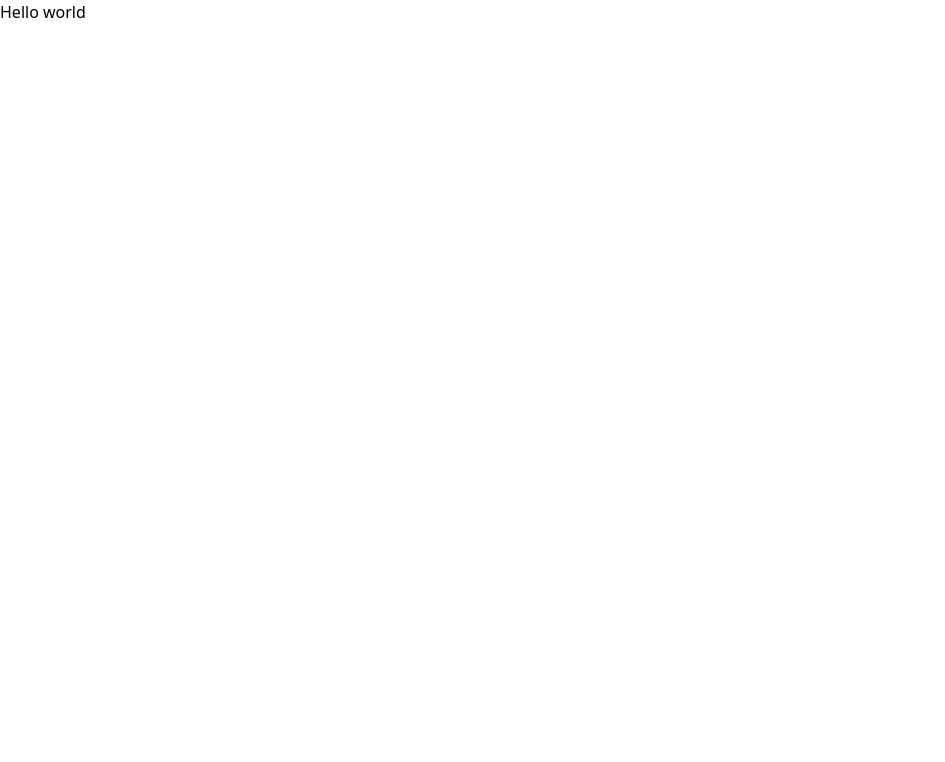
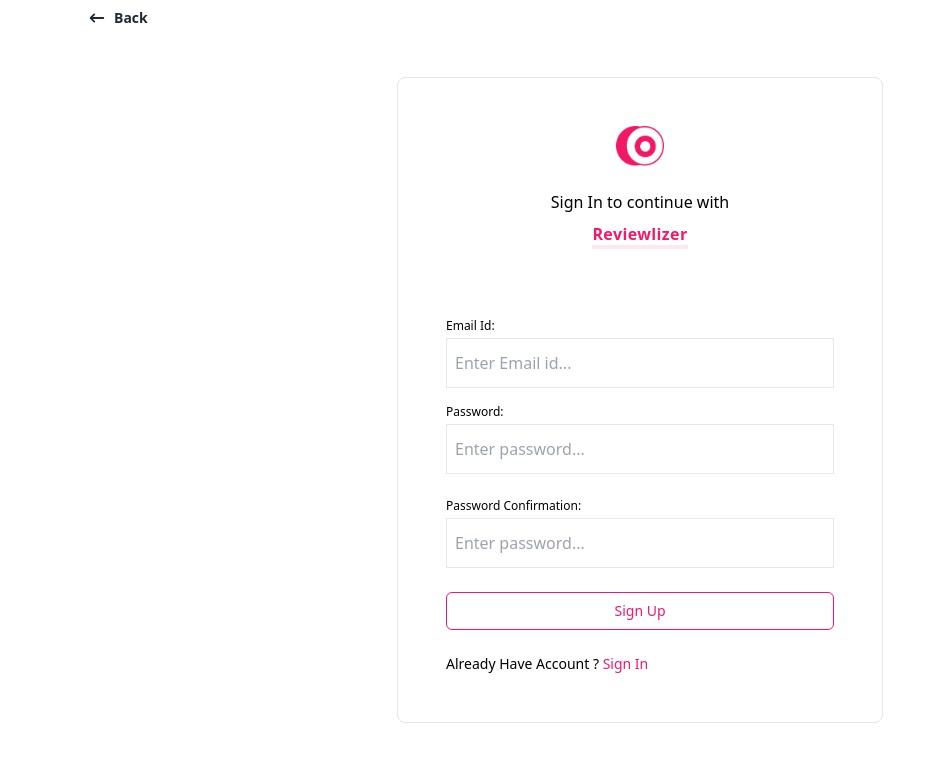
Before and after one commit to tapan2930/reviewlizer, a Next.js app in the folder frontend/: page /account/signup in a window 1280 px wide. Shown: the top 762 px of the page, without its empty margins (0-945 px from the left). Built offline with nearby package versions, Linux system fonts and the light colour scheme.

Commit message:
added sigup and validation of form

```diff
--- a/frontend/package.json
+++ b/frontend/package.json
@@ -11,6 +11,7 @@
     "@nivo/core": "^0.67.0",
     "@nivo/pie": "^0.67.0",
     "autoprefixer": "^10.2.4",
+    "formik": "^2.2.6",
     "install": "^0.13.0",
     "next": "10.0.6",
     "nivo": "^0.31.0",
@@ -21,6 +22,7 @@
     "react-dom": "17.0.1",
     "react-icons": "^4.1.0",
     "tailwindcss": "^2.0.2",
+    "yup": "^0.32.9",
     "zustand": "^3.3.1"
   },
   "devDependencies": {
--- a/frontend/pages/account/signin.tsx
+++ b/frontend/pages/account/signin.tsx
@@ -1,45 +1,109 @@
-import React from "react"
-import {HiArrowNarrowLeft} from "react-icons/hi"
-import MyButton from "../../src/components/Button"
+import React from "react";
+import { Formik, validateYupSchema } from "formik";
+import * as Yup from "yup";
+import { HiArrowNarrowLeft } from "react-icons/hi";
+import MyButton from "../../src/components/Button";
+import Router from "next/router"
 
 
-const SignIn:React.FC = ():React.ReactElement=>{
+const validationYupSchema = Yup.object({
+  password: Yup.string()
+    .min(6, "Must be 6 characters or more")
+    .required("Required"),
+  email: Yup.string().email("Invalid email address").required("Required"),
+});
+
+const SignIn: React.FC = (): React.ReactElement => {
   return (
     <div className="container h-screen overflow-y-hidden">
       <div className="inline-flex fixed top-0   cursor-pointer items-center font-semibold text-sm p-2 text-gray-800">
-                <span className="mr-2 text-lg"><HiArrowNarrowLeft /></span>
+        <span className="mr-2 text-lg">
+          <HiArrowNarrowLeft />
+        </span>
         <span>Back</span>
       </div>
       <div className="flex justify-center sm:items-center h-full">
-            <div style={{"maxWidth":"486px", "width":"486px"}} className="px-3 py-12 md:px-12 flex flex-col md:border md:rounded-lg">
+        <div
+          style={{ maxWidth: "486px", width: "486px" }}
+          className="px-3 py-12 md:px-12 flex flex-col md:border md:rounded-lg"
+        >
           <div className="mx-auto">
-                <img className="w-12" src="/assets/images/logo.color.png" alt="logo"/>
+            <img
+              className="w-12"
+              src="/assets/images/logo.color.png"
+              alt="logo"
+            />
           </div>
           <div className="w-full text-center my-6">
             <span className="block mb-2">Sign In to continue with</span>
-                    <span className=" font-semibold text-primaryPink tracking-wide border-b-4 border-secondaryPink">Reviewlizer</span>
+            <span className=" font-semibold text-primaryPink tracking-wide border-b-4 border-secondaryPink">
+              Reviewlizer
+            </span>
+          </div>
+          <div className="mt-12">
+            {signInForm()}
           </div>
           <div>
-                    <form className="block">
-                        <label className="block text-xs mb-1 " >Email Id:</label>
-                        <input className="block border w-full py-3 mb-4 px-2"  type="text" value="" name="emailId" placeholder="Enter Email id..." />
-                        <label className="block text-xs mb-1">Password:</label>
-                        <input className="block border w-full py-3 mb-6 px-2" type="password" value="" name="password" placeholder="Enter password..." />
-                        <MyButton type="outline" display="block" style="border w-full mb-6"> Sign In </MyButton>
-                    </form>
+            <p className="text-sm ">
+              Don’t Have Account ?{" "}
+              <span onClick={()=>{Router.push("/account/signup")}} className=" cursor-pointer text-primaryPink">Create Account</span>
+            </p>
           </div>
-                <div>
-                    <p className="text-sm ">Don’t Have Account ? <span className=" text-primaryPink">Create Account</span></p>
+        </div>
+      </div>
+    </div>
+  );
+};
+
+const signInForm = () => {
+  return (
+    <Formik
+      initialValues={{ email: "", password: "" }}
+      validationSchema={validationYupSchema}
+      onSubmit={() => {
+        console.log("sign in");
+      }}
+    >
+      {(formik) => (
+        <form onSubmit={formik.handleSubmit}>
+          {/* Email field */}
+          <div className="mb-4">
+            <label className="block text-xs mb-1 ">Email Id:</label>
+            <input
+              className="block border w-full py-3 px-2"
+              id={"email"}
+              type="text"
+              {...formik.getFieldProps("email")}
+              placeholder="Enter Email id..."
+            />
+            {formik.touched.email && formik.errors.email ? (
+             <div className="text-sm text-red-500">* {formik.errors.email}</div>
+           ) : null}
           </div>
 
-            </div>
+          {/* password field */}
+          <div className="mb-6">
+            <label className="block text-xs mb-1">Password:</label>
+            <input
+              className="block border w-full py-3  px-2"
+              type="password"
+              id="password"
+              {...formik.getFieldProps("password")}
+              placeholder="Enter password..."
+            />
+            {formik.touched.password && formik.errors.password ? (
+             <div className="text-sm text-red-500">* {formik.errors.password}</div>
+           ) : null}
           </div>
 
+          <MyButton type="outline" display="block" style="border w-full mb-6">
+            {" "}
+            Sign In{" "}
+          </MyButton>
+        </form>
+      )}
+    </Formik>
+  );
+};
 
-
-
-        </div>
-    )
-}
-
-export default SignIn
+export default SignIn;
--- a/frontend/pages/account/signup.tsx
+++ b/frontend/pages/account/signup.tsx
@@ -1,15 +1,126 @@
-import React from 'react'
+import React from "react";
+import { Formik, validateYupSchema } from "formik";
+import * as Yup from "yup";
+import { HiArrowNarrowLeft } from "react-icons/hi";
+import MyButton from "../../src/components/Button";
+import Router from "next/router"
 
-type propType = {
 
-}
+const validationYupSchema = Yup.object({
+  password: Yup.string()
+    .min(6, "Must be 6 characters or more")
+    .required("Required"),
+  email: Yup.string().email("Invalid email address").required("Required"),
+  confirmationPassword: Yup.string().oneOf([Yup.ref('password'), null], "Passwords must Match").required(" Required")
+});
 
-const SignUp :React.FC<propType> = ():React.ReactElement => {
-    return (
-        <div>
-            Hello world
+const SignUp: React.FC = (): React.ReactElement => {
+  return (
+    <div className="container h-screen overflow-y-hidden">
+      <div className="inline-flex fixed top-0   cursor-pointer items-center font-semibold text-sm p-2 text-gray-800">
+        <span className="mr-2 text-lg">
+          <HiArrowNarrowLeft />
+        </span>
+        <span>Back</span>
+      </div>
+      <div className="flex justify-center sm:items-center h-full">
+        <div
+          style={{ maxWidth: "486px", width: "486px" }}
+          className="px-3 py-12 md:px-12 flex flex-col md:border md:rounded-lg"
+        >
+          <div className="mx-auto">
+            <img
+              className="w-12"
+              src="/assets/images/logo.color.png"
+              alt="logo"
+            />
+          </div>
+          <div className="w-full text-center my-6">
+            <span className="block mb-2">Sign In to continue with</span>
+            <span className=" font-semibold text-primaryPink tracking-wide border-b-4 border-secondaryPink">
+              Reviewlizer
+            </span>
+          </div>
+          <div className="mt-12">
+            {signInForm()}
+          </div>
+          <div>
+            <p className="text-sm ">
+              Already Have Account ?{" "}
+              <span onClick={()=>{Router.push("/account/signin")}} className=" cursor-pointer text-primaryPink">Sign In</span>
+            </p>
+          </div>
         </div>
-    )
-}
+      </div>
+    </div>
+  );
+};
 
-export default SignUp
+const signInForm = () => {
+  return (
+    <Formik
+      initialValues={{ email: "", password: "", confirmationPassword:"" }}
+      validationSchema={validationYupSchema}
+      onSubmit={() => {
+        console.log("sign up");
+      }}
+    >
+      {(formik) => (
+        <form onSubmit={formik.handleSubmit}>
+          {/* Email field */}
+          <div className="mb-4">
+            <label className="block text-xs mb-1 ">Email Id:</label>
+            <input
+              className="block border w-full py-3 px-2"
+              id={"email"}
+              type="text"
+              {...formik.getFieldProps("email")}
+              placeholder="Enter Email id..."
+            />
+            {formik.touched.email && formik.errors.email ? (
+             <div className="text-sm text-red-500">* {formik.errors.email}</div>
+           ) : null}
+          </div>
+
+          {/* password field */}
+          <div className="mb-6">
+            <label className="block text-xs mb-1">Password:</label>
+            <input
+              className="block border w-full py-3  px-2"
+              type="password"
+              id="password"
+              {...formik.getFieldProps("password")}
+              placeholder="Enter password..."
+            />
+            {formik.touched.password && formik.errors.password ? (
+             <div className="text-sm text-red-500">* {formik.errors.password}</div>
+           ) : null}
+          </div>
+
+          {/* password conformation */}
+
+          <div className="mb-6">
+            <label className="block text-xs mb-1">Password Confirmation:</label>
+            <input
+              className="block border w-full py-3  px-2"
+              type="password"
+              id="confirmationPassword"
+              {...formik.getFieldProps("confirmationPassword")}
+              placeholder="Enter password..."
+            />
+            {formik.touched.confirmationPassword && formik.errors.confirmationPassword ? (
+             <div className="text-sm text-red-500">* {formik.errors.confirmationPassword}</div>
+           ) : null}
+          </div>
+
+          <MyButton type="outline" display="block" style="border w-full mb-6">
+            {" "}
+            Sign Up{" "}
+          </MyButton>
+        </form>
+      )}
+    </Formik>
+  );
+};
+
+export default SignUp;
--- a/frontend/src/components/Button/index.tsx
+++ b/frontend/src/components/Button/index.tsx
@@ -1,4 +1,11 @@
 import React from 'react'
+
+enum ButtonTypes {
+    "button",
+    "submit",
+    "reset",
+    undefined
+  }
 
 type propType = {
     type?:string,
@@ -11,12 +18,12 @@
     let typeStyle = (type) =>{
         switch(type){
             case "primary" : return " border-2 bg-primaryPink text-gray-50 ";
-            case "outline" : return " border-2 text-primaryPink hover:text-gray-100 hover:bg-primaryPink hover:shadow-md transistion duration-100 ease-in "
+            case "outline" : return " border-2 text-primaryPink hover:text-gray-100 hover:bg-primaryPink hover:shadow-md transistion duration-200 ease-out "
         }
     }
 
     return (
-        <button onClick={()=> onclick && onclick()} className={`px-3 py-2 text-sm  border-primaryPink font-base rounded-md ${typeStyle(type)} ${display} ${style}`}>{children}</button>
+        <button type="button" onClick={()=> onclick && onclick()} className={`px-3 py-2 text-sm  border-primaryPink font-base rounded-md ${typeStyle(type)} ${display} ${style}`}>{children}</button>
     )
 }
 
--- a/frontend/src/components/SectionName/index.tsx
+++ /dev/null
@@ -1,11 +0,0 @@
-import React from 'react'
-
-const SectionName :React.FC = ():React.ReactElement => {
-    return (
-        <div>
-            Hello world
-        </div>
-    )
-}
-
-export default SectionName
--- a/frontend/src/components/SkeletonLoader/index.tsx
+++ /dev/null
@@ -1,23 +0,0 @@
-import React from "react"
-
-type propType = {
-    type:string
-}
-
-const skeleton:React.FC<propType> = ({type,children}):React.ReactElement =>{
-    let typeStyle = getTypeStyle(type)
-    return(
-        <div className="bg-light-blue-400 rounded border">
-            {children}
-        </div>
-    )
-}
-
-const getTypeStyle = (type:string)=>{
-    switch(type.toLowerCase()){
-        case "text": return("h-4 bg-light-blue-400 rounded w-3/4");
-        case "round": return("rounded-full bg-light-blue-400 h-12 w-12");
-    }
-}
-
-export default skeleton
```
Also changed, not shown: 1 other file (tests, documents, lock files or other folders). Lines whose indentation alone changed are shown as unchanged.
